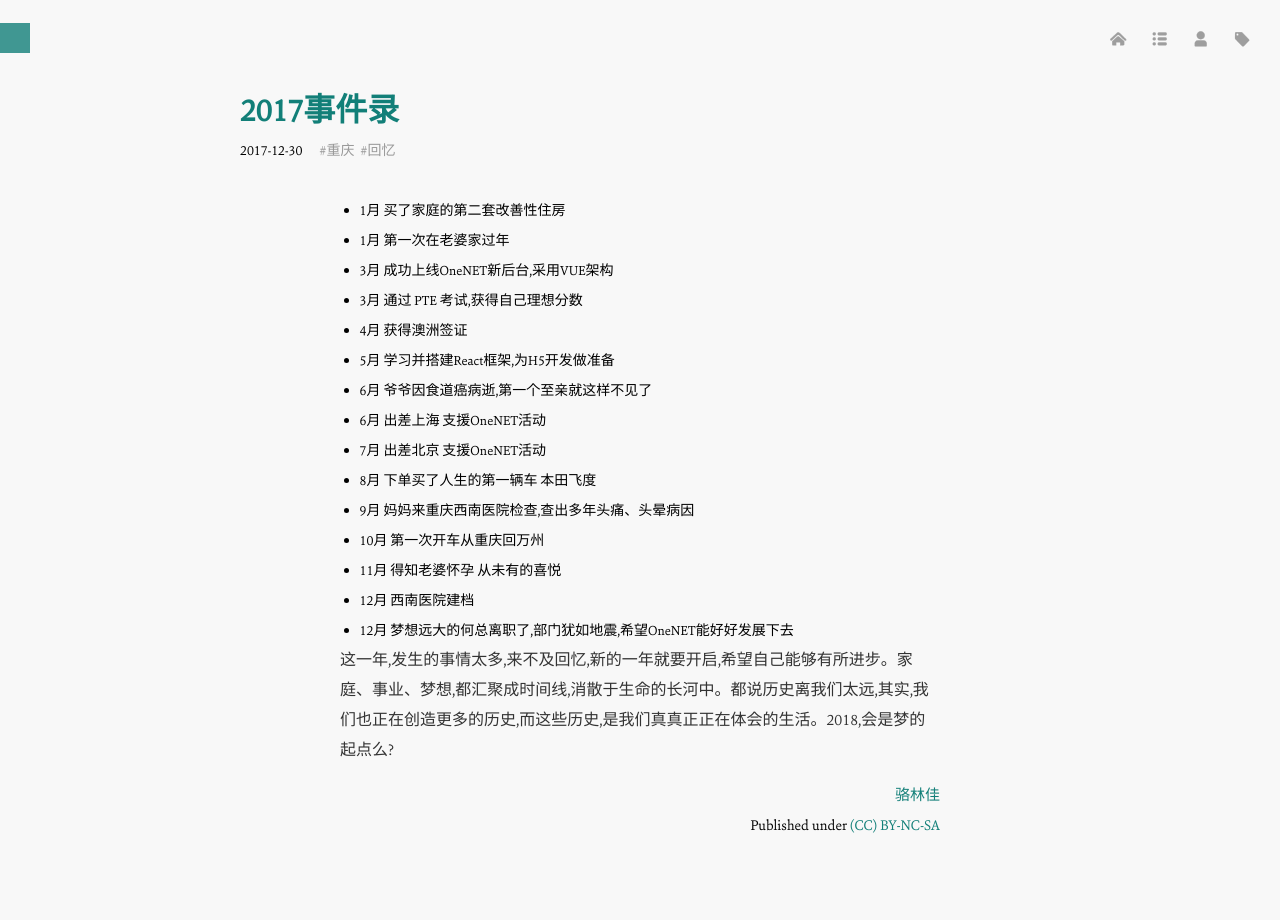
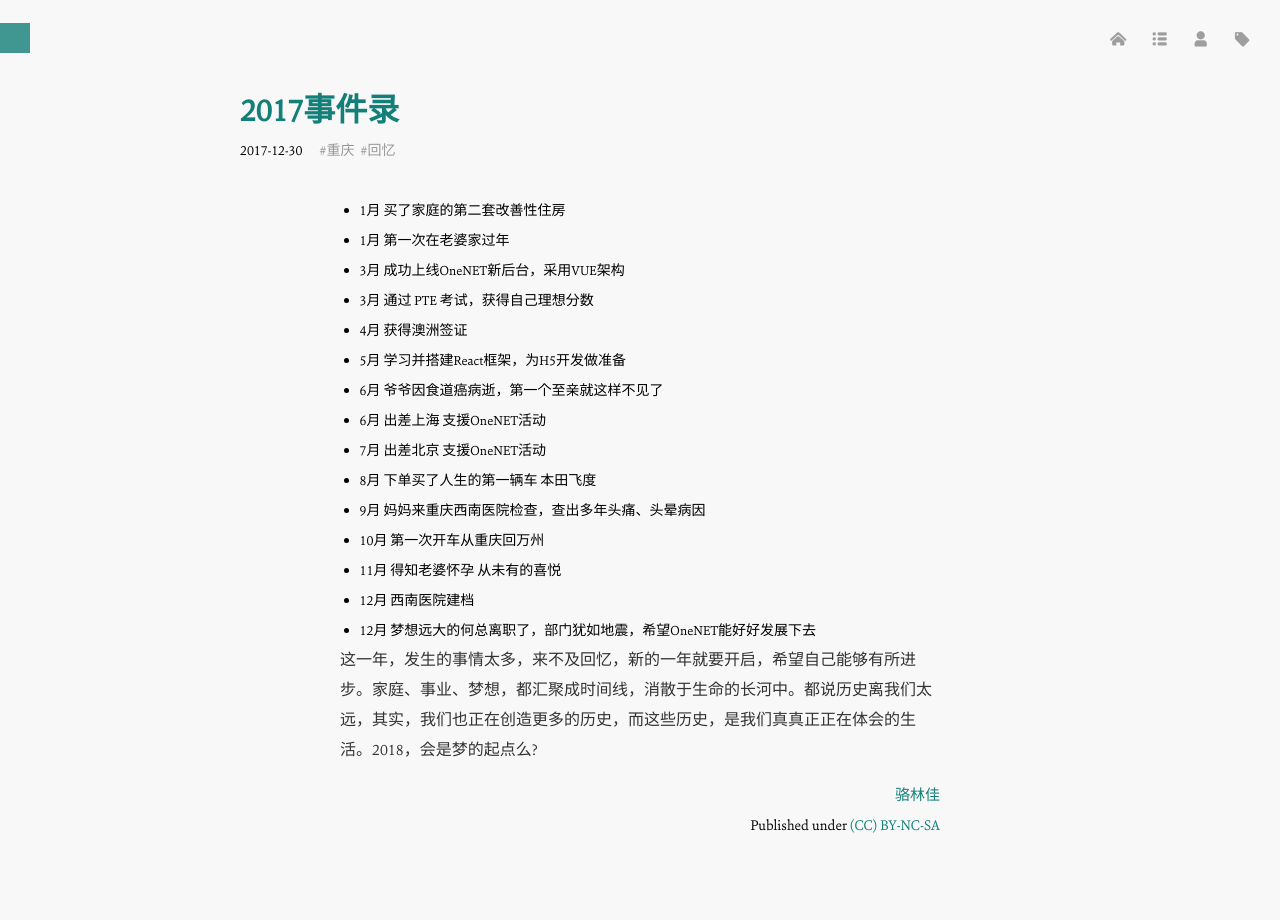
Before and after one commit to luolinjia/cn, a Jekyll site: the page built from _posts/2017-12-30-summary-2017.md, in a window 1280 px wide. Built offline with Jekyll 4.4.1, drawn with Linux system fonts in a browser that asks for light colours; comment, search, counter and statistics services are not loaded.

Commit message:
Fix the,

```diff
--- a/_posts/2017-12-30-summary-2017.md
+++ b/_posts/2017-12-30-summary-2017.md
@@ -10,18 +10,18 @@ tags:
 
 - 1月 买了家庭的第二套改善性住房
 - 1月 第一次在老婆家过年
-- 3月 成功上线OneNET新后台,采用VUE架构
-- 3月 通过 PTE 考试,获得自己理想分数
+- 3月 成功上线OneNET新后台，采用VUE架构
+- 3月 通过 PTE 考试，获得自己理想分数
 - 4月 获得澳洲签证
-- 5月 学习并搭建React框架,为H5开发做准备
-- 6月 爷爷因食道癌病逝,第一个至亲就这样不见了
+- 5月 学习并搭建React框架，为H5开发做准备
+- 6月 爷爷因食道癌病逝，第一个至亲就这样不见了
 - 6月 出差上海 支援OneNET活动
 - 7月 出差北京 支援OneNET活动
 - 8月 下单买了人生的第一辆车 本田飞度
-- 9月 妈妈来重庆西南医院检查,查出多年头痛、头晕病因
+- 9月 妈妈来重庆西南医院检查，查出多年头痛、头晕病因
 - 10月 第一次开车从重庆回万州
 - 11月 得知老婆怀孕 从未有的喜悦
 - 12月 西南医院建档
-- 12月 梦想远大的何总离职了,部门犹如地震,希望OneNET能好好发展下去
+- 12月 梦想远大的何总离职了，部门犹如地震，希望OneNET能好好发展下去
 
-这一年,发生的事情太多,来不及回忆,新的一年就要开启,希望自己能够有所进步。家庭、事业、梦想,都汇聚成时间线,消散于生命的长河中。都说历史离我们太远,其实,我们也正在创造更多的历史,而这些历史,是我们真真正正在体会的生活。2018,会是梦的起点么?
+这一年，发生的事情太多，来不及回忆，新的一年就要开启，希望自己能够有所进步。家庭、事业、梦想，都汇聚成时间线，消散于生命的长河中。都说历史离我们太远，其实，我们也正在创造更多的历史，而这些历史，是我们真真正正在体会的生活。2018，会是梦的起点么?
```
